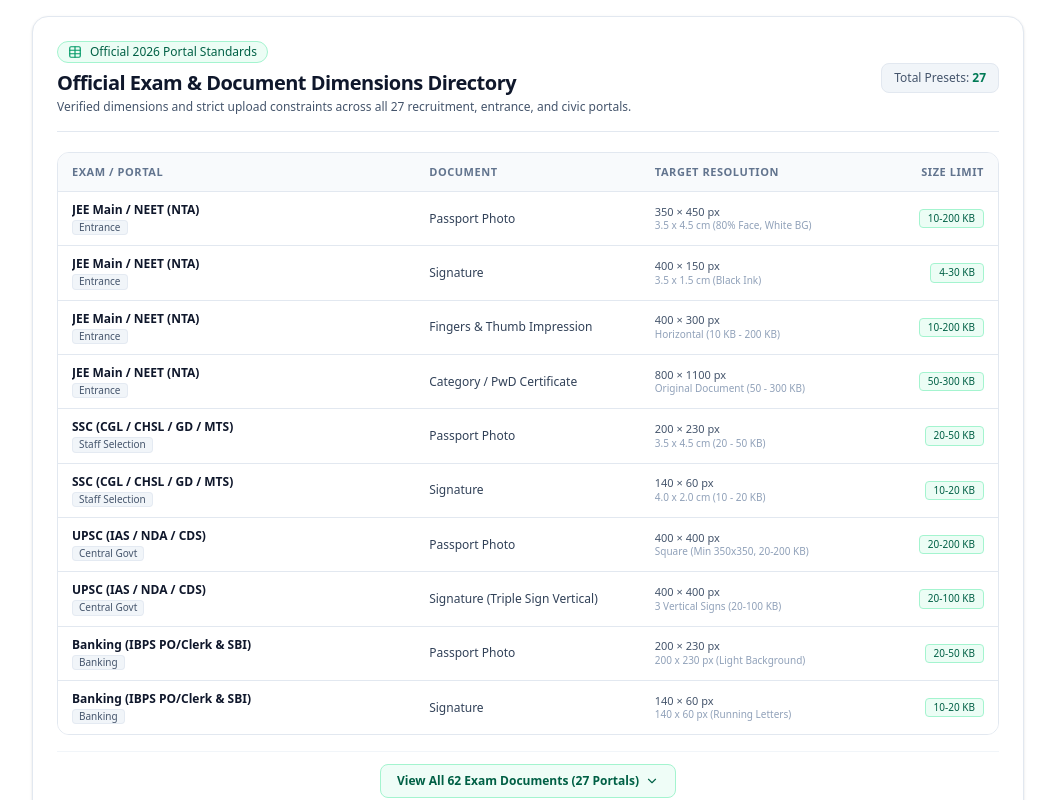
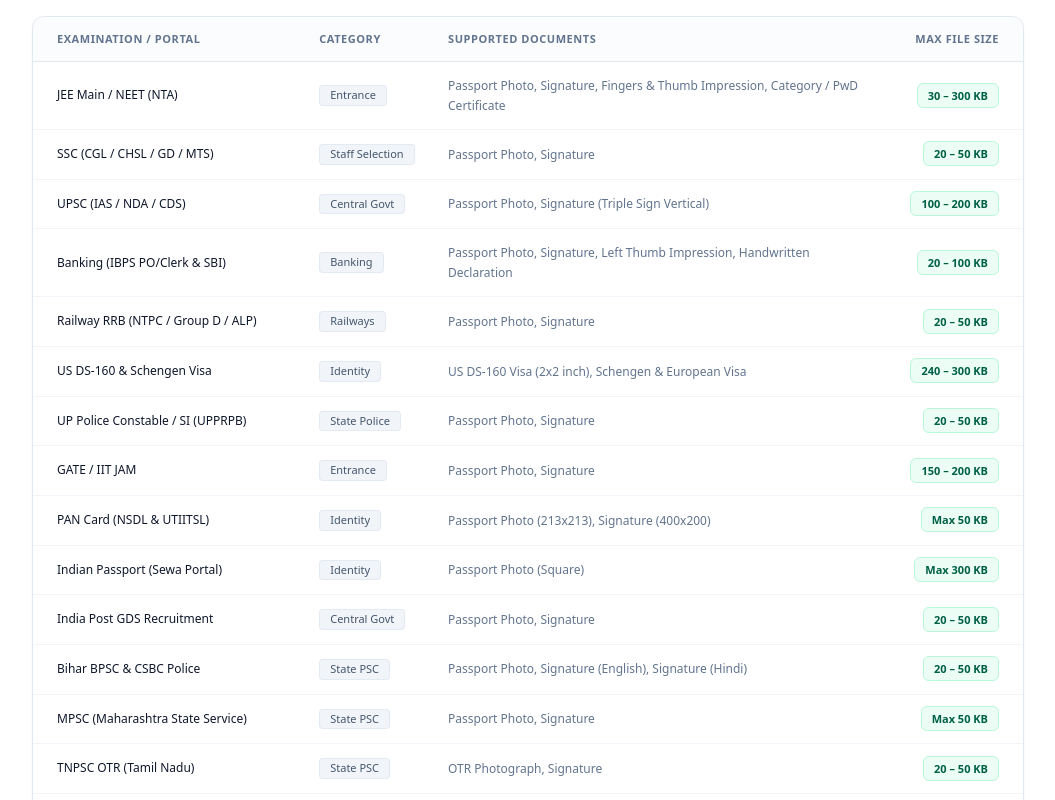
Before and after one commit to ambessh/ImageResizer, a Next.js app: page / in a window 1280 px wide. Shown: the part 1760-2560 px from the top of the page, without its empty margins (112-1167 px from the left). Built offline with nearby package versions, Linux system fonts and the light colour scheme.

Commit message:
testing pending

```diff
--- a/components/Footer.js
+++ b/components/Footer.js
@@ -20,13 +20,13 @@
 
           <div className="flex flex-wrap gap-2">
             {PRESETS.map((preset) => (
-              <Link
-                key={preset.id}
-                href={`/${preset.slug}`}
-                className="text-xs text-slate-600 hover:text-emerald-700 bg-white hover:border-emerald-600 border border-slate-200 px-2.5 py-1.5 rounded-lg transition shadow-[0_1px_2px_rgba(0,0,0,0.02)]"
-              >
-                {preset.title}
-              </Link>
+             <Link
+  key={preset.id}
+  href={`/${preset.slug}#tool`}
+  className="text-xs text-slate-600 hover:text-emerald-700 bg-white hover:border-emerald-600 border border-slate-200 px-2.5 py-1.5 rounded-lg transition"
+>
+  {preset.title}
+</Link>
             ))}
           </div>
         </div>
--- a/components/PresetTable.js
+++ b/components/PresetTable.js
@@ -1,101 +1,60 @@
-"use client";
-
-import React, { useState } from "react";
+import React from "react";
 import Link from "next/link";
 import { PRESETS } from "@/config/presets";
-import { Table as TableIcon, ChevronDown, ChevronUp } from "lucide-react";
 
-export default function PresetTable({ activeSlug = null }) {
-  const [isExpanded, setIsExpanded] = useState(false);
-
-  // Flatten all sub-documents
-  const allRows = PRESETS.flatMap((preset) =>
-    preset.subDocs.map((doc) => ({
-      ...doc,
-      presetId: preset.id,
-      presetTitle: preset.title,
-      presetSlug: preset.slug,
-      category: preset.category,
-    }))
-  );
-
-  // Show 10 rows by default or all if expanded
-  const visibleRows = isExpanded ? allRows : allRows.slice(0, 10);
-
+export default function PresetTable() {
   return (
-    <div className="border border-slate-200 bg-white rounded-2xl p-5 sm:p-6 shadow-sm">
-      {/* Header */}
-      <div className="flex flex-col sm:flex-row sm:items-center justify-between gap-4 mb-5 border-b border-slate-200 pb-4">
-        <div>
-          <div className="inline-flex items-center gap-2 px-2.5 py-0.5 rounded-full bg-emerald-50 border border-emerald-200 text-emerald-800 text-xs font-medium mb-1.5">
-            <TableIcon className="w-3.5 h-3.5 text-emerald-600" />
-            Official 2026 Portal Standards
-          </div>
-          <h2 className="text-xl font-bold text-slate-900 tracking-tight">
-            Official Exam & Document Dimensions Directory
-          </h2>
-          <p className="text-xs text-slate-600 mt-0.5">
-            Verified dimensions and strict upload constraints across all {PRESETS.length} recruitment, entrance, and civic portals.
-          </p>
-        </div>
-        <div className="text-xs font-mono text-slate-600 bg-slate-100 px-3 py-1.5 rounded-lg border border-slate-200 self-start sm:self-auto">
-          Total Presets: <span className="text-emerald-700 font-bold">{PRESETS.length}</span>
-        </div>
-      </div>
-
-      {/* Table - Exact locked widths */}
-      <div className="overflow-x-auto rounded-xl border border-slate-200">
-        <table className="w-full table-fixed text-left text-xs text-slate-700 min-w-[620px] sm:min-w-full">
-          <thead className="bg-slate-50 text-[11px] uppercase tracking-wider text-slate-500 border-b border-slate-200">
-            <tr>
-              <th className="w-[38%] px-3.5 py-3 font-semibold">Exam / Portal</th>
-              <th className="w-[24%] px-3.5 py-3 font-semibold">Document</th>
-              <th className="w-[22%] px-3.5 py-3 font-semibold">Target Resolution</th>
-              <th className="w-[16%] px-3.5 py-3 font-semibold text-right">Size Limit</th>
+    <div className="w-full bg-white border border-slate-200 rounded-xl overflow-hidden shadow-xs">
+      <div className="overflow-x-auto">
+        <table className="w-full text-left border-collapse">
+          <thead>
+            <tr className="border-b border-slate-200 bg-slate-50/60 text-[11px] font-semibold text-slate-500 uppercase tracking-wider">
+              <th className="py-3.5 px-4 sm:px-6">Examination / Portal</th>
+              <th className="py-3.5 px-4">Category</th>
+              <th className="py-3.5 px-4">Supported Documents</th>
+              <th className="py-3.5 px-4 sm:px-6 text-right">Max File Size</th>
             </tr>
           </thead>
-          <tbody className="divide-y divide-slate-200 bg-white">
-            {visibleRows.map((item, idx) => {
-              const isCurrent = activeSlug && item.presetSlug === activeSlug;
+          <tbody className="divide-y divide-slate-100 text-xs">
+            {PRESETS.map((preset) => {
+              // Extract max KB range (e.g., "10 - 50 KB" or "Max 50 KB")
+              const kbValues = preset.subDocs?.map((d) => d.maxKB) || [];
+              const minKB = Math.min(...kbValues);
+              const maxKB = Math.max(...kbValues);
+              const sizeLabel =
+                minKB === maxKB ? `Max ${maxKB} KB` : `${minKB} – ${maxKB} KB`;
+
               return (
                 <tr
-                  key={`${item.presetId}-${item.id}-${idx}`}
-                  className={`transition-colors ${
-                    isCurrent
-                      ? "bg-emerald-50/70 font-medium"
-                      : "hover:bg-slate-50/80"
-                  }`}
+                  key={preset.id}
+                  className="hover:bg-slate-50/70 transition-colors"
                 >
-                  {/* Col 1: Exam + Category Badge */}
-                  <td className="px-3.5 py-2.5">
-                    <Link
-                      href={`/${item.presetSlug}`}
-                      className="font-semibold text-slate-900 hover:text-emerald-700 block truncate"
-                    >
-                      {item.presetTitle}
-                    </Link>
-                    <span className="inline-block mt-0.5 px-1.5 py-0.2 rounded bg-slate-100 text-slate-600 text-[10px] font-medium border border-slate-200/80">
-                      {item.category}
+                  {/* 1. Exam Title with Clean Link */}
+                  <td className="py-3.5 px-4 sm:px-6 font-medium text-slate-900 leading-snug">
+                   <Link
+  href={`/${preset.slug}#tool`}
+  className="hover:text-emerald-700 hover:underline transition-colors block"
+>
+  {preset.title}
+</Link>
+                  </td>
+
+                  {/* 2. Category Badge */}
+                  <td className="py-3.5 px-4 whitespace-nowrap">
+                    <span className="inline-block px-2.5 py-0.5 rounded text-[11px] font-medium bg-slate-100 text-slate-600 border border-slate-200/80">
+                      {preset.category}
                     </span>
                   </td>
 
-                  {/* Col 2: Document Name */}
-                  <td className="px-3.5 py-2.5 text-slate-700 font-medium truncate">
-                    {item.label}
+                  {/* 3. Supported Documents */}
+                  <td className="py-3.5 px-4 text-slate-500 leading-relaxed max-w-xs sm:max-w-md">
+                    {preset.subDocs?.map((d) => d.label).join(", ")}
                   </td>
 
-                  {/* Col 3: Resolution */}
-                  <td className="px-3.5 py-2.5 text-slate-600 font-mono text-[11px]">
-                    <div>{item.width} × {item.height} px</div>
-                    <div className="text-[10px] font-sans text-slate-400 truncate">
-                      {item.dimensionsLabel}
-                    </div>
-                  </td>
-
-                  {/* Col 4: Size Badge */}
-                  <td className="px-3.5 py-2.5 text-right">
-                    <span className="inline-block px-2 py-0.5 rounded bg-emerald-50 text-emerald-800 border border-emerald-200 text-[10px] font-mono font-medium whitespace-nowrap">
-                      {item.minKB}-{item.maxKB} KB
+                  {/* 4. Official Specs Limit (Clean, high-utility metric) */}
+                  <td className="py-3.5 px-4 sm:px-6 text-right whitespace-nowrap">
+                    <span className="font-mono text-[11px] font-semibold text-emerald-800 bg-emerald-50 border border-emerald-200/70 px-2.5 py-1 rounded-md">
+                      {sizeLabel}
                     </span>
                   </td>
                 </tr>
@@ -104,25 +63,6 @@
           </tbody>
         </table>
       </div>
-
-      {/* Expand / Collapse Button (No scroll-trap issue!) */}
-      <div className="mt-4 pt-3 border-t border-slate-100 text-center">
-        <button
-          type="button"
-          onClick={() => setIsExpanded(!isExpanded)}
-          className="inline-flex items-center gap-1.5 px-4 py-2 text-xs font-semibold text-emerald-800 bg-emerald-50/80 hover:bg-emerald-100 border border-emerald-200 rounded-lg transition"
-        >
-          {isExpanded ? (
-            <>
-              Show Less Standard Rows <ChevronUp className="w-3.5 h-3.5" />
-            </>
-          ) : (
-            <>
-              View All {allRows.length} Exam Documents ({PRESETS.length} Portals) <ChevronDown className="w-3.5 h-3.5" />
-            </>
-          )}
-        </button>
-      </div>
     </div>
   );
 }
```
Also changed, not shown: components/ImageResizerTool.js (+99 -20 lines).
